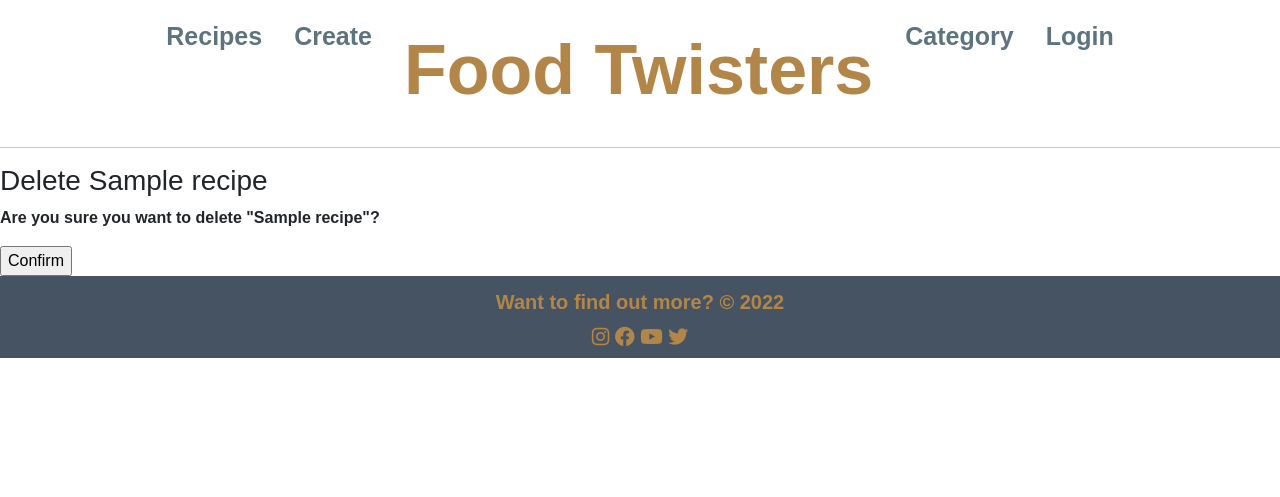
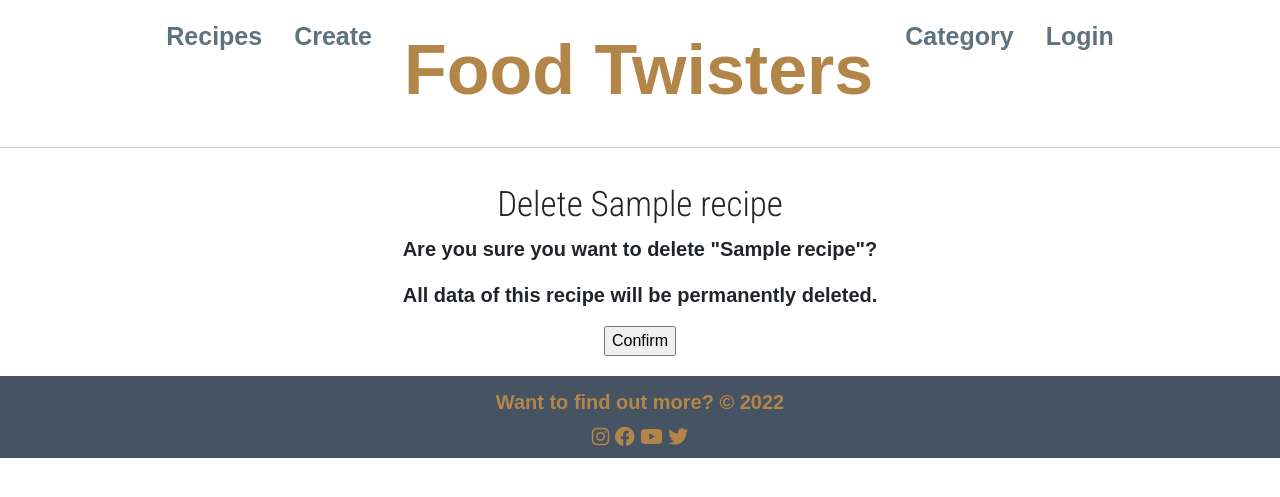
Before and after one commit to Sharpryan20/food-twisters, a Django app: a page that uses templates/delete_recipe.html in a window 1280 px wide. Shown: the top 497 px of the page. Run offline with Django 3.2, Linux system fonts and the light colour scheme; tables that the repository leaves empty hold one stand-in row (values such as "Sample post"); some web fonts are replaced.

Commit message:
added an anchor tag on recipe title which takes users to create_recipe.html

```diff
--- a/static/css/style.css
+++ b/static/css/style.css
@@ -214,6 +214,21 @@ body {
     margin: 3px;
 }
 
+.create-btn {
+    font-weight: bold;
+    font-size: 20px;
+    border: 2px solid #465362;
+    margin-top: 10px;
+    border-radius: 50%;
+}
+
+.create-btn:hover {
+    font-weight: bold;
+    color: white;
+    background-color: #465362;
+
+}
+
 /* Recipe Detail CSS */
 
 .detail-title {
@@ -410,6 +425,23 @@ body {
     font-size: 25px;
 }
 
+/* delete_recipe.html CSS*/
+
+.delete-heading {
+    font-size: 35px;
+    font-family: 'Roboto Condensed',
+    sans-serif;
+}
+
+.delete-text {
+    text-align: center;
+    margin-top: 20px;
+    margin-bottom: 20px;
+}
+
+.delete-p {
+    font-size: 20px;
+}
 
 /* Footer CSS */
 
--- a/templates/delete_recipe.html
+++ b/templates/delete_recipe.html
@@ -1,11 +1,16 @@
 {% extends 'base.html' %}
 
 {% block content %}
-<h3>Delete {{ recipe.title }}</h3>
-<form method="post">
-    {% csrf_token %}
-    <p>Are you sure you want to delete "{{ recipe.title }}"?</p>
-    <input type="submit" value="Confirm">
-</form>
+<div class="container-fluid delete-text">
+    <h3 class="delete-heading">Delete {{ recipe.title }}</h3>
+    <form method="post">
+        {% csrf_token %}
+        <div class="delete-p">
+            <p>Are you sure you want to delete "{{ recipe.title }}"?</p>
+            <p>All data of this recipe will be permanently deleted. </p>
+        </div>
+        <input type="submit" value="Confirm">
+    </form>
+</div>
 
 {% endblock %}
--- a/templates/recipe.html
+++ b/templates/recipe.html
@@ -8,7 +8,7 @@
         <!-- Blog Entries Column -->
         <div class="col-12 mt-3 left">
             <div class="row">
-                <h1 class="recipe-title">Recipes</h1>
+                <h1 class="recipe-title">Recipes <a class="btn create-btn" href="{% url 'create_recipe' %}" role="button"><i class="fas fa-plus"></i></a></h1>
                 <p class="recipe-text">Click a recipe to view more!</p>
                 {% if user.is_authenticated %}
                     <p class="recipe-text">Want to see just yours?</p>
```
